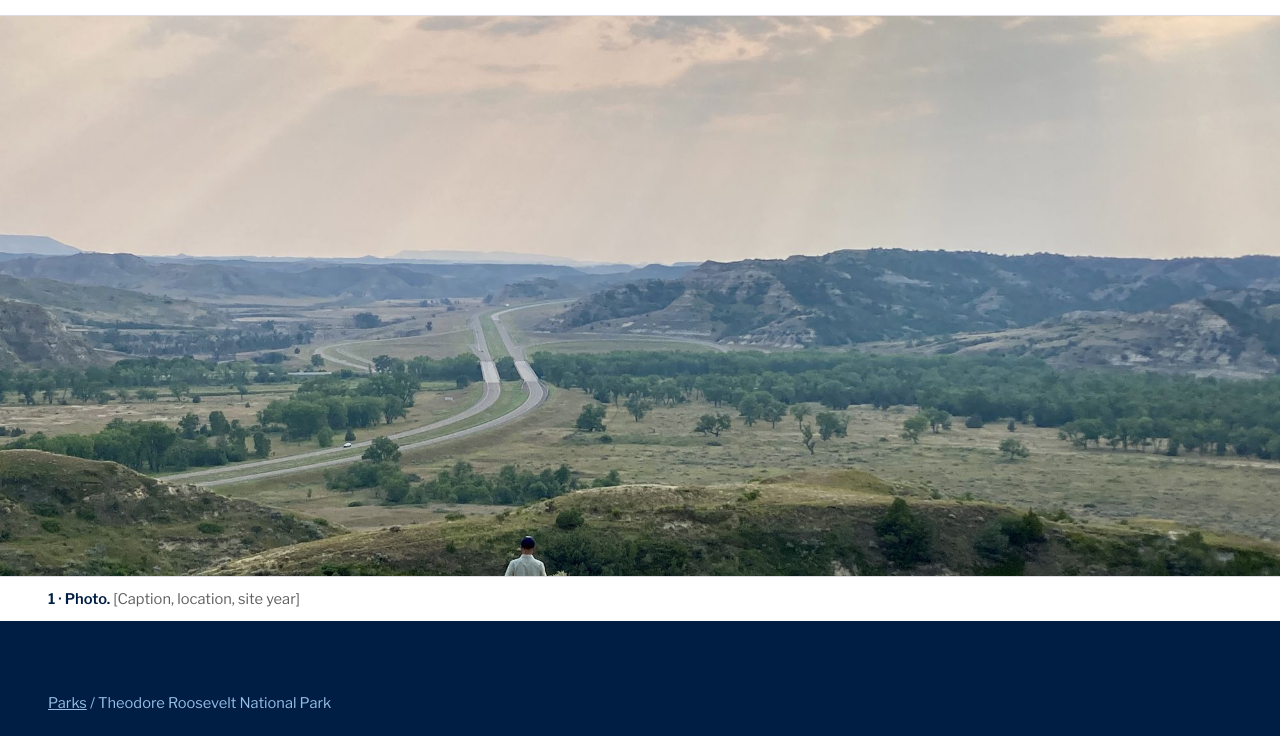
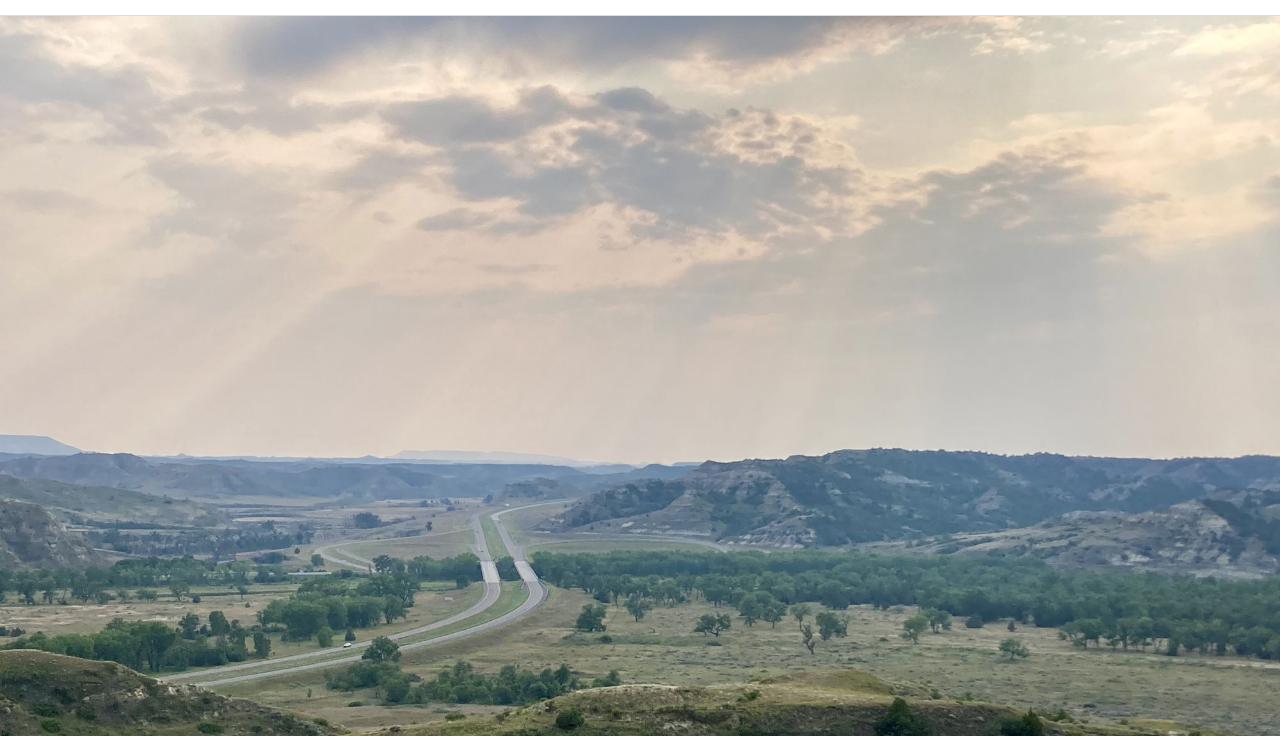
Before and after one commit to philchoo/64nps-test, a plain HTML site: page park-theodore-roosevelt.html in a window 1280 px wide. Shown: the part 60-796 px from the top of the page. Drawn offline with nearby package versions, Linux system fonts and the light colour scheme.

Commit message:
Update park-theodore-roosevelt.html

```diff
--- a/park-theodore-roosevelt.html
+++ b/park-theodore-roosevelt.html
@@ -14,7 +14,7 @@
 <header style="border-bottom:1px solid #d9dce0;background:#ffffff"><div style="max-width:1200px;margin:0 auto;padding:18px clamp(20px,4vw,48px);display:flex;flex-wrap:wrap;align-items:center;justify-content:space-between;gap:12px 32px">
 <a href="index.html" style="text-decoration:none;font-family:Rockwell,'Roboto Slab',Georgia,serif;font-weight:700;font-size:22px;line-height:28px;color:#001e44">64 NPS Project</a>
 <nav aria-label="Main" style="display:flex;flex-wrap:wrap;gap:4px 28px;font-family:'Franklin Gothic Demi','Libre Franklin',Roboto,Arial,sans-serif;font-weight:600;font-size:16px"><a href="index.html" style="text-decoration:none;color:#1e407c;padding:10px 0">The archive</a><a href="index.html" style="text-decoration:none;color:#1e407c;padding:10px 0">Stages</a><a href="index.html" style="text-decoration:none;color:#1e407c;padding:10px 0">Parks</a></nav></div></header>
-<section aria-label="Park photograph"><figure style="margin:0"><img src="images/roosevelt-photo-1.jpg" alt="Photograph of Theodore Roosevelt National Park" style="display:block;width:100%;aspect-ratio:16/7;min-height:260px;object-fit:cover;object-position:50% 50%;border-bottom:1px solid #d9dce0"><figcaption style="max-width:1200px;margin:0 auto;padding:12px clamp(20px,4vw,48px);font-size:14.67px;line-height:20px;color:#5f5f5f"><span style="font-family:'Franklin Gothic Demi','Libre Franklin',Roboto,Arial,sans-serif;font-weight:600;color:#001e44">1 · Photo.</span> [Caption, location, site year]</figcaption></figure></section>
+<section aria-label="Park photograph"><figure style="margin:0"><img src="images/roosevelt-photo-1.jpg" alt="Photograph of Theodore Roosevelt National Park" style="display:block;width:100%;height:auto;border-bottom:1px solid #d9dce0"><figcaption style="max-width:1200px;margin:0 auto;padding:12px clamp(20px,4vw,48px);font-size:14.67px;line-height:20px;color:#5f5f5f"><span style="font-family:'Franklin Gothic Demi','Libre Franklin',Roboto,Arial,sans-serif;font-weight:600;color:#001e44">1 · Photo.</span> [Caption, location, site year]</figcaption></figure></section>
 <section style="background:#001e44;color:#ffffff"><div style="max-width:1200px;margin:0 auto;padding:clamp(40px,6vw,72px) clamp(20px,4vw,48px);display:flex;flex-direction:column;gap:1.6rem">
 <div style="font-size:14.67px;line-height:20px;color:#96bee6"><a href="index.html" style="color:#96bee6">Parks</a> / Theodore Roosevelt National Park</div>
 <div style="font-family:'Franklin Gothic Demi','Libre Franklin',Roboto,Arial,sans-serif;font-weight:600;font-size:14px;line-height:18px;letter-spacing:0.08em;text-transform:uppercase;color:#96bee6">Park record</div>
```
